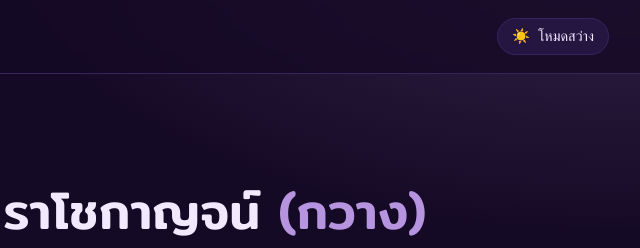
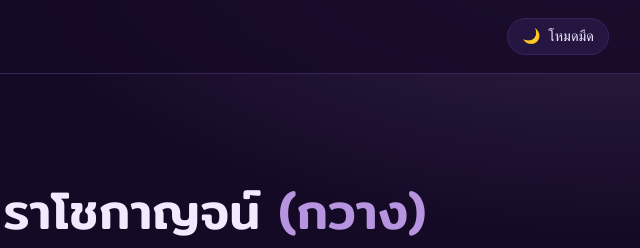
Before and after one commit to Kmipxy86/devpool-profile-2026, a plain HTML site: page index.html in a window 1280 px wide. Both pictures are taken after a click on the button "สลับโหมดสว่าง/มืด". Shown: the top 248 px of the page, 511-1151 px from the left. Drawn offline with Linux system fonts and the light colour scheme; no server answers; a web font is replaced by a local one.

Commit message:
Swap theme icon and text for dark mode

```diff
--- a/index.html
+++ b/index.html
@@ -456,8 +456,8 @@
   function applyTheme(mode) {
     root.setAttribute('data-theme', mode);
     const dark = mode === 'dark';
-    icon.textContent = dark ? '☀️' : '🌙';
-    text.textContent = dark ? 'โหมดสว่าง' : 'โหมดมืด';
+    icon.textContent = dark ? '🌙' : '☀️';
+    text.textContent = dark ? 'โหมดมืด' : 'โหมดสว่าง';
     try { localStorage.setItem('theme', mode); } catch (e) {}
   }
 
```
